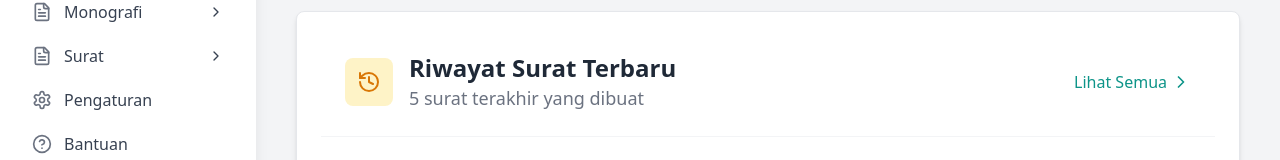
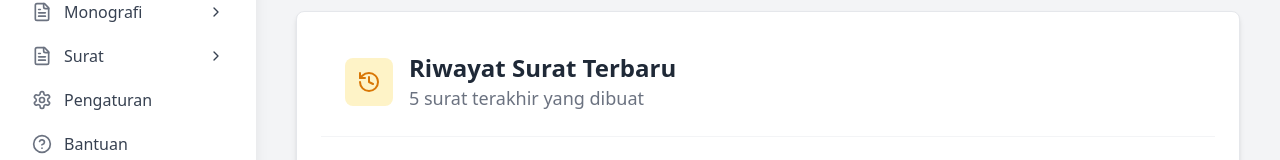
Before and after one commit to wafanakha/sistemDesa, a React (Vite) app: page / in a window 1280 px wide. Shown: the part 177-337 px from the top of the page. Built offline with nearby package versions, Linux system fonts and the light colour scheme.

Commit message:
fix dashbaord

```diff
--- a/src/pages/Dashboard.tsx
+++ b/src/pages/Dashboard.tsx
@@ -187,14 +187,6 @@ const Dashboard: React.FC = () => {
               </p>
             </div>
           </div>
-          <button
-            onClick={() => {
-              useNavigate()(`letters/list`);
-            }}
-            className="flex items-center text-base font-medium text-teal-600 hover:text-teal-800 transition-colors"
-          >
-            Lihat Semua <ChevronRight className="ml-1" size={20} />
-          </button>
         </div>
         <div className="p-2">
           {isLoading ? (
```
